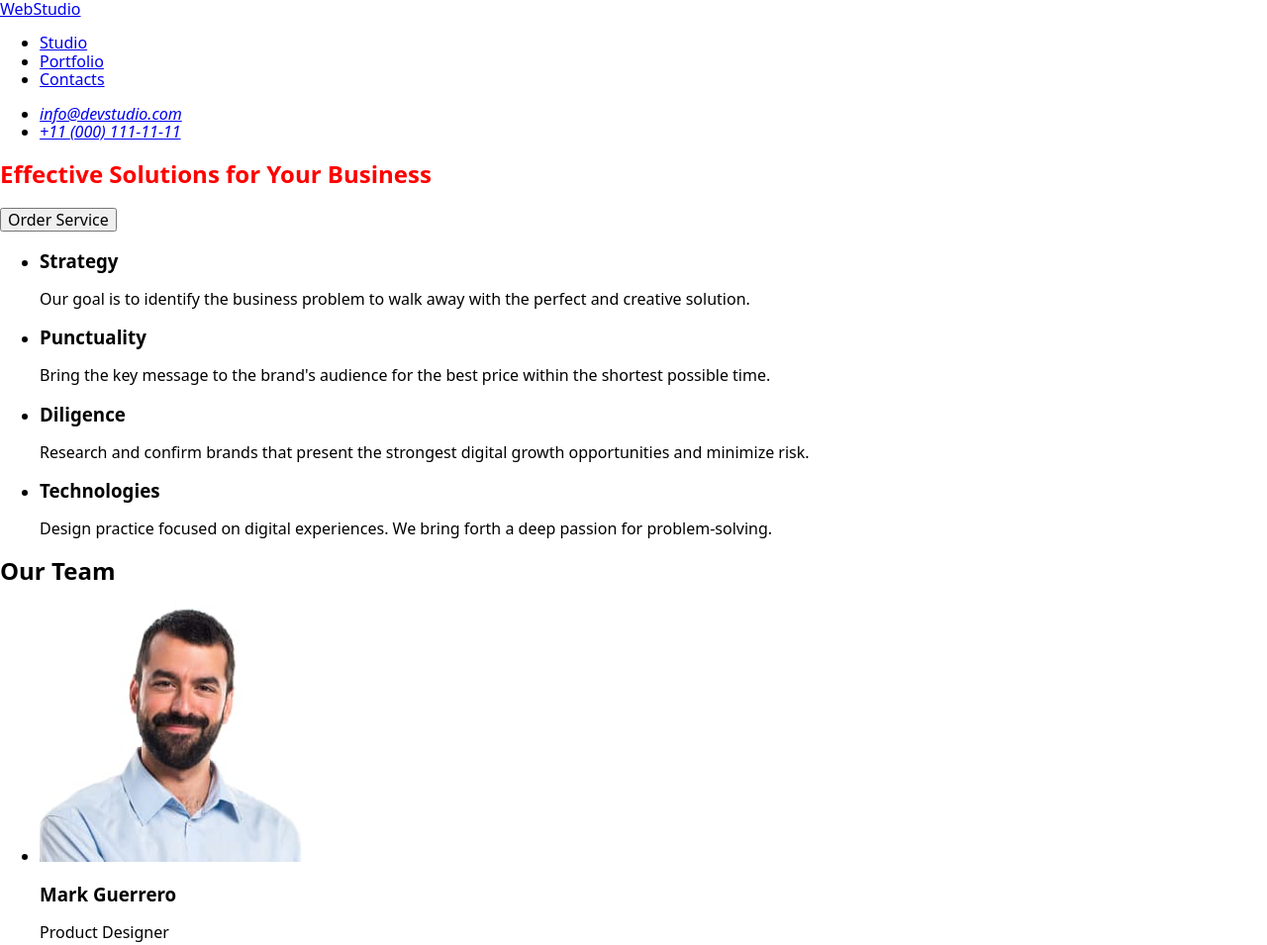
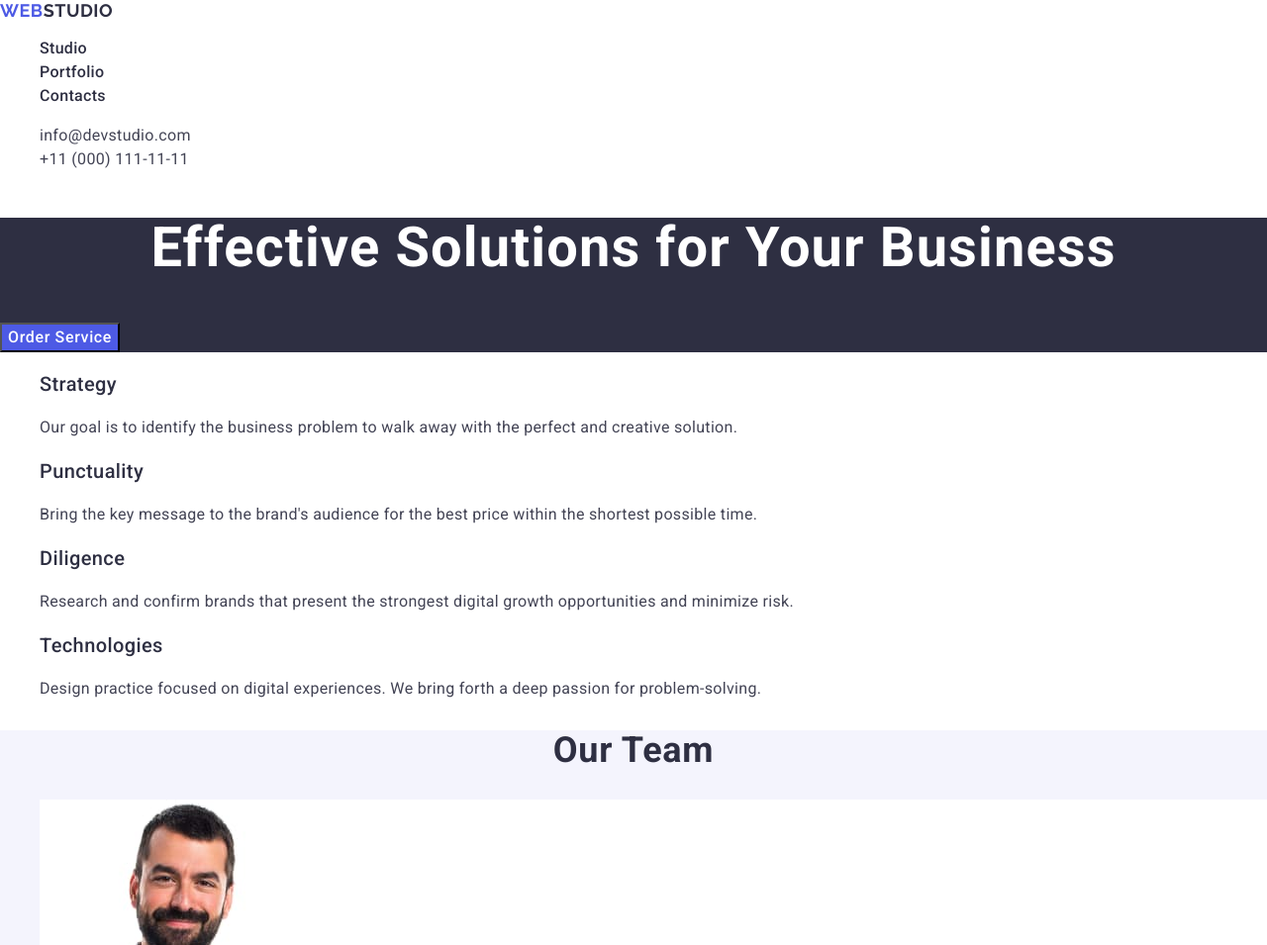
Before and after one commit to stanislav-nedelchev/goit-markup-hw-02, a plain HTML site: page index.html in a window 1280 px wide. Shown: the top 955 px of the page at 99% size. Drawn offline with nearby package versions, Linux system fonts and the light colour scheme.

Commit message:
add styles.css

```diff
--- a/index.html
+++ b/index.html
@@ -3,6 +3,12 @@
   <head>
     <meta charset="UTF-8" />
     <meta name="viewport" content="width=device-width, initial-scale=1.0" />
+    <link rel="preconnect" href="https://fonts.googleapis.com" />
+    <link rel="preconnect" href="https://fonts.gstatic.com" crossorigin />
+    <link
+      href="https://fonts.googleapis.com/css2?family=Raleway:wght@700&family=Roboto:wght@400;500;700&display=swap"
+      rel="stylesheet"
+    />
     <link
       rel="stylesheet"
       href="https://cdnjs.cloudflare.com/ajax/libs/modern-normalize/2.0.0/modern-normalize.min.css"
@@ -14,28 +20,38 @@
     <!-- ===== Header ===== -->
     <header>
       <nav>
-        <a href="./index.html">WebStudio</a>
+        <a class="logo" href="./index.html"
+          >Web<span class="logo-header-part">Studio</span>
+        </a>
         <ul>
-          <li><a href="#">Studio</a></li>
-          <li><a href="#">Portfolio</a></li>
-          <li><a href="#">Contacts</a></li>
+          <li><a class="nav-link" href="#">Studio</a></li>
+          <li><a class="nav-link" href="#">Portfolio</a></li>
+          <li><a class="nav-link" href="#">Contacts</a></li>
         </ul>
       </nav>
-      <address>
+      <address class="contact-block">
         <ul>
-          <li><a href="mailto:info@devstudio.com">info@devstudio.com</a></li>
-          <li><a href="tel:+110001111111">+11 (000) 111-11-11</a></li>
+          <li>
+            <a class="contact-link" href="mailto:info@devstudio.com"
+              >info@devstudio.com</a
+            >
+          </li>
+          <li>
+            <a class="contact-link" href="tel:+110001111111"
+              >+11 (000) 111-11-11</a
+            >
+          </li>
         </ul>
       </address>
     </header>
     <main>
       <!-- ===== Hero section ===== -->
-      <section>
-        <h1>Effective Solutions for Your Business</h1>
-        <button type="button">Order Service</button>
+      <section class="hero">
+        <h1 class="main-title">Effective Solutions for Your Business</h1>
+        <button class="order-btn" type="button">Order Service</button>
       </section>
       <!-- ===== Our advantages ===== -->
-      <section>
+      <section class="advantages">
         <h2 hidden>Our advantages</h2>
         <ul>
           <li>
@@ -69,10 +85,10 @@
         </ul>
       </section>
       <!-- ===== Our Team ===== -->
-      <section>
-        <h2>Our Team</h2>
+      <section class="team">
+        <h2 class="team-title">Our Team</h2>
         <ul>
-          <li>
+          <li class="team-card">
             <img
               src="./images/team/mark.jpg"
               alt="Mark Guerrero"
@@ -82,7 +98,7 @@
             <h3>Mark Guerrero</h3>
             <p>Product Designer</p>
           </li>
-          <li>
+          <li class="team-card">
             <img
               src="./images/team/tom.jpg"
               alt="Tom Ford"
@@ -92,7 +108,7 @@
             <h3>Tom Ford</h3>
             <p>Frontend Developer</p>
           </li>
-          <li>
+          <li class="team-card">
             <img
               src="./images/team/camila.jpg"
               alt="Camila Garcia"
@@ -102,7 +118,7 @@
             <h3>Camila Garcia</h3>
             <p>Marketing</p>
           </li>
-          <li>
+          <li class="team-card">
             <img
               src="./images/team/daniel.jpg"
               alt="Daniel Wilson"
@@ -115,8 +131,8 @@
         </ul>
       </section>
       <!-- ===== Our Portfolio ===== -->
-      <section>
-        <h2>Our Portfolio</h2>
+      <section class="portfolio">
+        <h2 class="portfolio-title">Our Portfolio</h2>
         <ul>
           <li>
             <img
@@ -181,9 +197,12 @@
         </ul>
       </section>
     </main>
-    <footer>
-      <a href="./index.html">WebStudio</a>
-      <p>
+    <!-- ===== Footer ===== -->
+    <footer class="page-footer">
+      <a class="logo" href="./index.html"
+        >Web<span class="logo-footer-part">Studio</span>
+      </a>
+      <p class="page-footer-text">
         Increase the flow of customers and sales for your business with digital
         marketing & growth solutions.
       </p>
--- a/styles.css
+++ b/styles.css
@@ -1,3 +1,179 @@
-h1 {
-  color: red;
+/* ===== COMMON STYLES ===== */
+ul,
+ol {
+  list-style-type: none;
 }
+
+a {
+  color: inherit;
+  text-decoration: none;
+}
+
+button {
+  cursor: pointer;
+  font-family: inherit;
+}
+
+body {
+  font-family: 'Roboto', sans-serif;
+  color: #434455;
+  background-color: #ffffff;
+}
+
+h2,
+h3 {
+  color: #2e2f42;
+}
+
+/* ===== Header ===== */
+.logo {
+  font-family: 'Raleway', sans-serif;
+  font-weight: 700;
+  font-size: 18px;
+  line-height: 1.16667;
+  letter-spacing: 0.03em;
+  text-transform: uppercase;
+  color: #4d5ae5;
+}
+
+.logo-header-part {
+  color: #2e2f42;
+}
+
+.nav-link {
+  font-weight: 500;
+  font-size: 16px;
+  line-height: 1.5;
+  letter-spacing: 0.02em;
+  color: #2e2f42;
+}
+
+.nav-link:hover,
+.nav-link:focus {
+  color: #404bbf;
+}
+
+.contact-block {
+  font-style: normal;
+}
+
+.contact-link {
+  font-size: 16px;
+  line-height: 1.5;
+  letter-spacing: 0.02em;
+  color: #434455;
+}
+
+.contact-link:hover,
+.contact-link:focus {
+  color: #404bbf;
+}
+
+/* ===== Hero section ===== */
+.hero {
+  background-color: #2e2f42;
+}
+
+.main-title {
+  font-size: 56px;
+  line-height: 1.07143;
+  letter-spacing: 0.02em;
+  text-align: center;
+  color: #ffffff;
+}
+
+.order-btn {
+  font-weight: 500;
+  font-size: 16px;
+  line-height: 1.5;
+  letter-spacing: 0.04em;
+  color: #ffffff;
+  background-color: #4d5ae5;
+}
+
+.order-btn:hover,
+.order-btn:focus {
+  background-color: #404bbf;
+}
+
+/* ===== Our advantages ===== */
+.advantages h3 {
+  font-weight: 500;
+  font-size: 20px;
+  line-height: 1.2;
+  letter-spacing: 0.02em;
+}
+
+.advantages p {
+  font-size: 16px;
+  line-height: 1.5;
+  letter-spacing: 0.02em;
+}
+
+/* ===== Our Team ===== */
+.team {
+  background-color: #f4f4fd;
+}
+
+.team-title {
+  font-size: 36px;
+  line-height: 1.11111;
+  letter-spacing: 0.02em;
+  text-align: center;
+}
+
+.team-card {
+  background-color: #ffffff;
+}
+
+.team h3 {
+  font-weight: 500;
+  font-size: 20px;
+  line-height: 1.2;
+  letter-spacing: 0.02em;
+  text-align: center;
+}
+
+.team p {
+  font-size: 16px;
+  line-height: 1.5;
+  letter-spacing: 0.02em;
+  text-align: center;
+}
+
+/* ===== Our Portfolio ===== */
+.portfolio-title {
+  font-size: 36px;
+  line-height: 1.11111;
+  letter-spacing: 0.02em;
+  text-align: center;
+}
+
+.portfolio h3 {
+  font-weight: 500;
+  font-size: 20px;
+  line-height: 1.2;
+  letter-spacing: 0.02em;
+}
+
+.portfolio p {
+  font-size: 16px;
+  line-height: 1.5;
+  letter-spacing: 0.02em;
+}
+
+/* ===== Footer ===== */
+.page-footer {
+  background-color: #2e2f42;
+}
+
+.logo-footer-part {
+  color: #f4f4fd;
+}
+
+.page-footer-text {
+  font-size: 16px;
+  line-height: 1.5;
+  letter-spacing: 0.02em;
+  color: #f4f4fd;
+}
```
